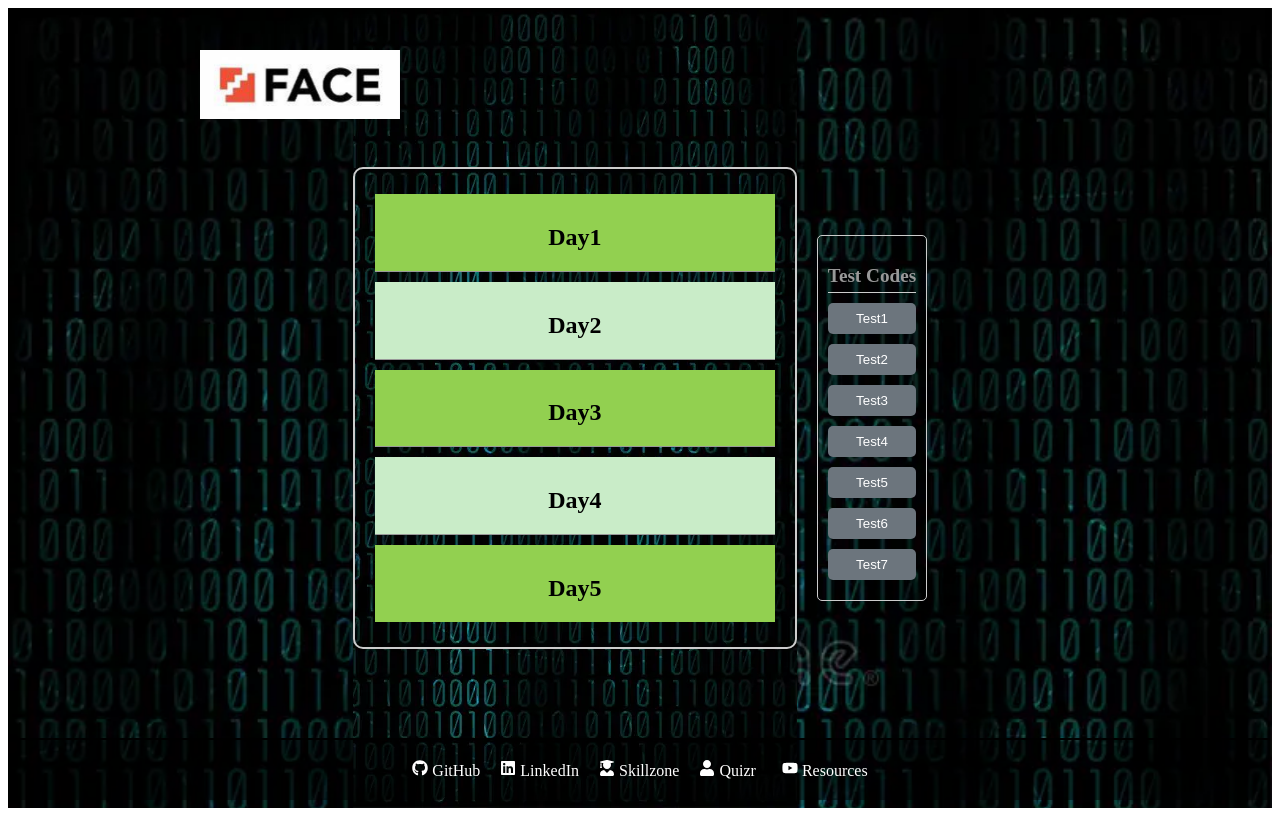
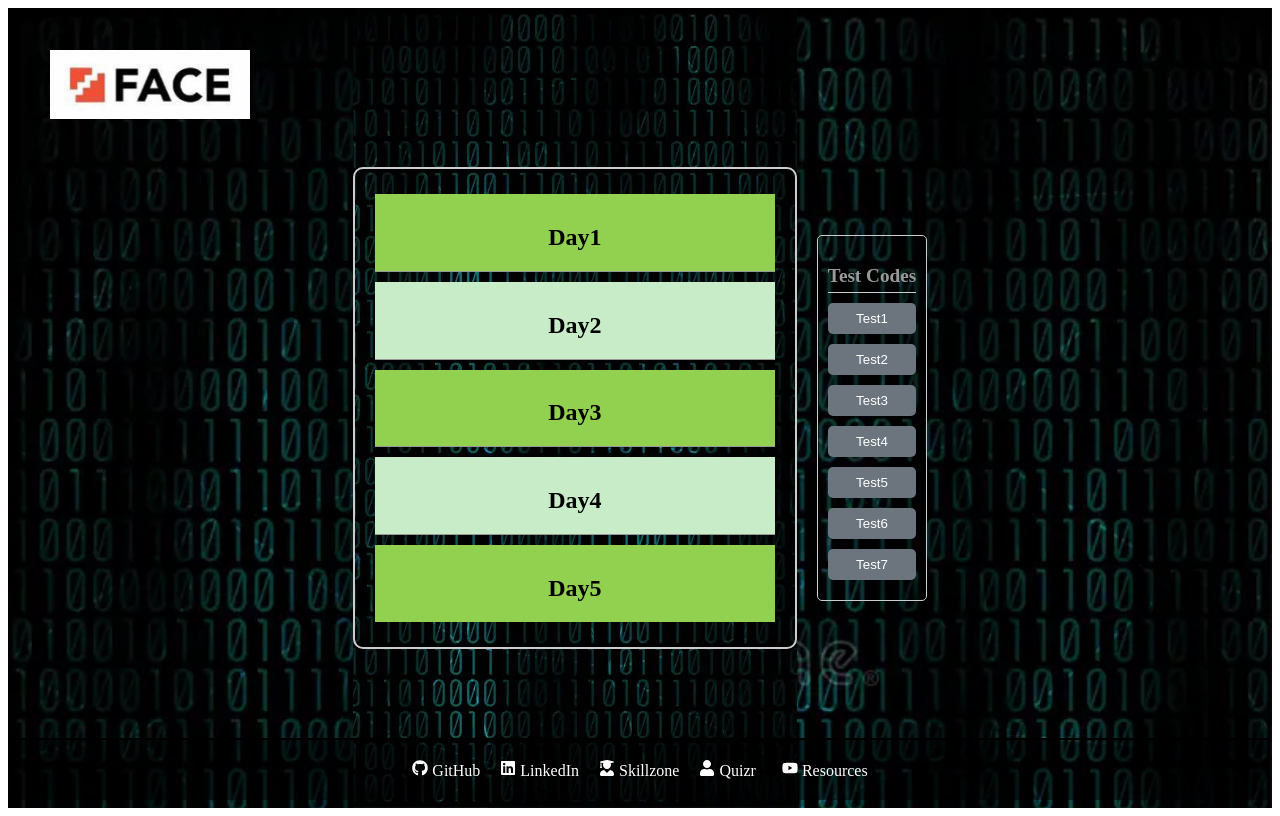
Before and after one commit to nayanatara07/FacePrep-Training, a React (Create React App) app: page / in a window 1280 px wide. Built offline with nearby package versions, Linux system fonts and the light colour scheme.

Commit message:
logo pos changed

```diff
--- a/src/styles/App.css
+++ b/src/styles/App.css
@@ -40,7 +40,7 @@
 .logo {
   position: fixed;
   top: 50px;
-  left: 200px;
+  left: 50px;
   z-index: 9999;
   width: 200px;
   height: auto;
```
